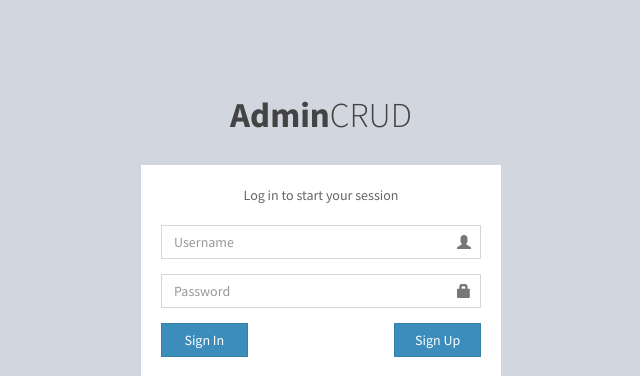
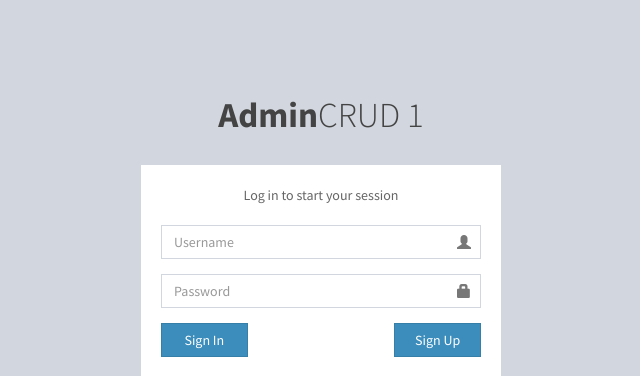
Before and after one commit to wawanjakman/sprindik, a CodeIgniter app: page /Auth in a window 1280 px wide. Shown: the top 376 px of the page, without its empty margins (319-959 px from the left). Run offline with CodeIgniter, Linux system fonts and the light colour scheme.

Commit message:
commit x

```diff
--- a/application/views/login.php
+++ b/application/views/login.php
@@ -27,7 +27,7 @@
   <body class="hold-transition login-page">
     <div class="login-box">
       <div class="login-logo">
-        <a href="<?php echo base_url(); ?>assets/index2.html"><b>Admin</b>CRUD</a>
+        <a href="<?php echo base_url(); ?>assets/index2.html"><b>Admin</b>CRUD 1</a>
       </div>
 
       <!-- /.login-logo -->
```
